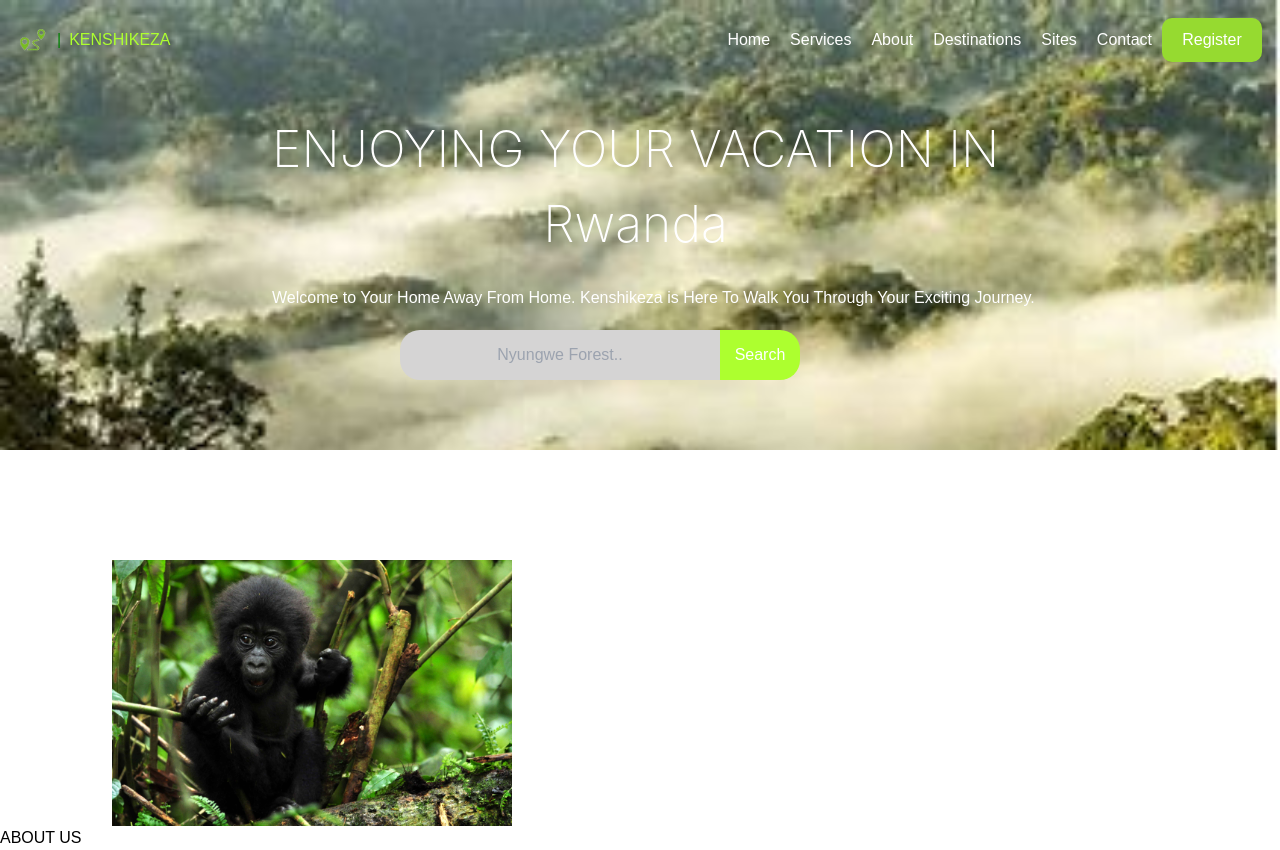
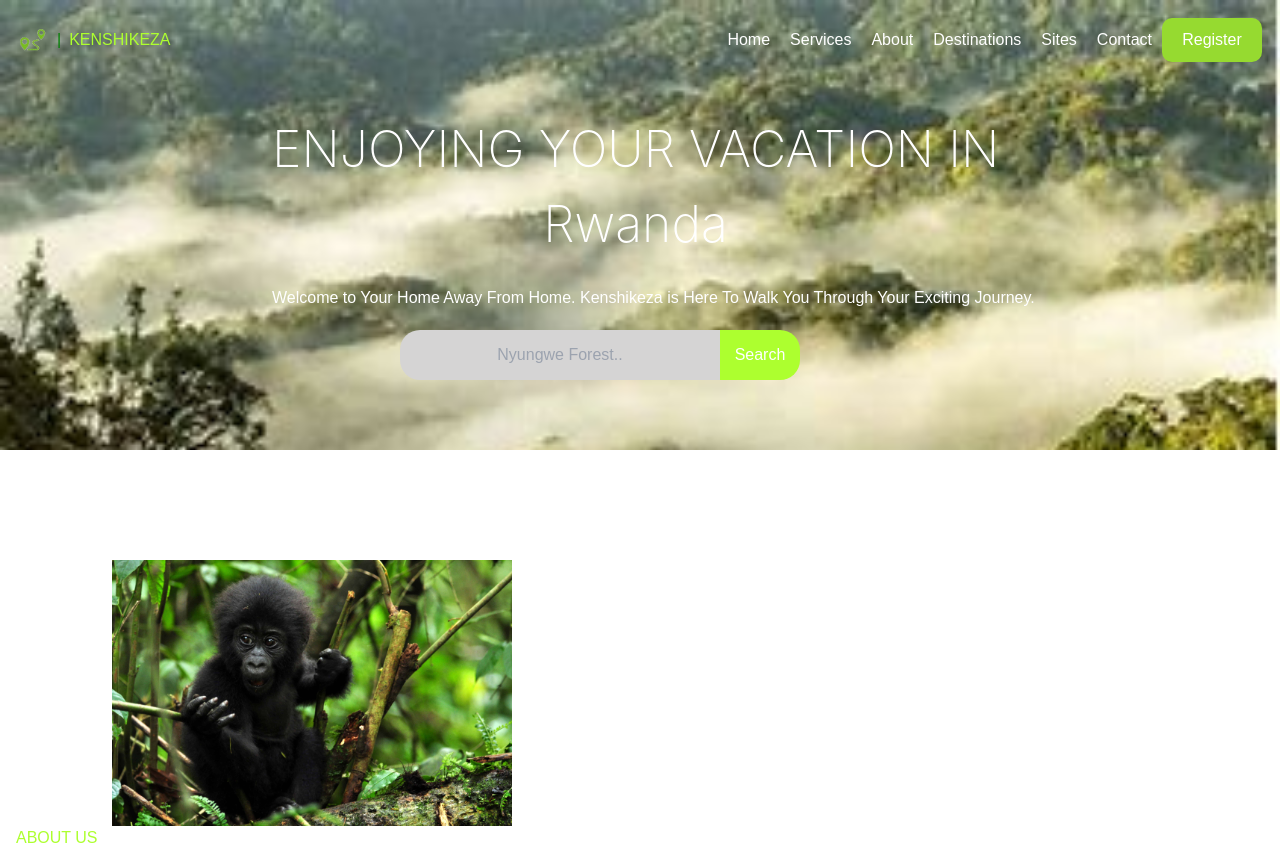
Before and after one commit to SIGYE/Keshikeza, a React (Create React App) app: page / in a window 1280 px wide. Built offline with nearby package versions, Linux system fonts and the light colour scheme.

Commit message:
about-us styling

```diff
--- a/src/components/About/About.css
+++ b/src/components/About/About.css
@@ -6,7 +6,9 @@
     margin-left: 7rem;
 }
 .texts h1{
-    position: absolute;
-    flex-direction: row;
+    color: greenyellow;
+    font-family: sans-serif;
     display: flex;
+    justify-content: flex-end;
+    margin-left: 1rem;
 }
```
